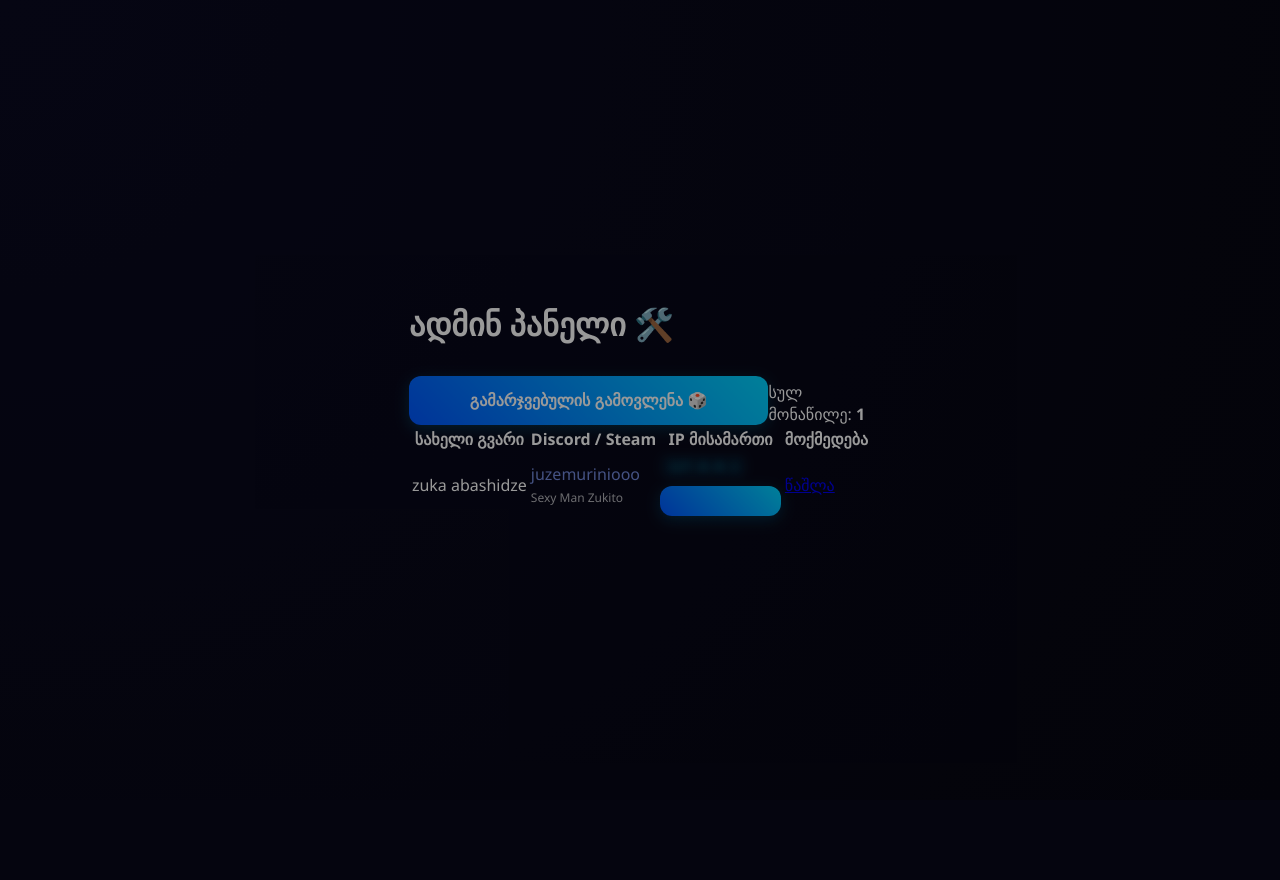
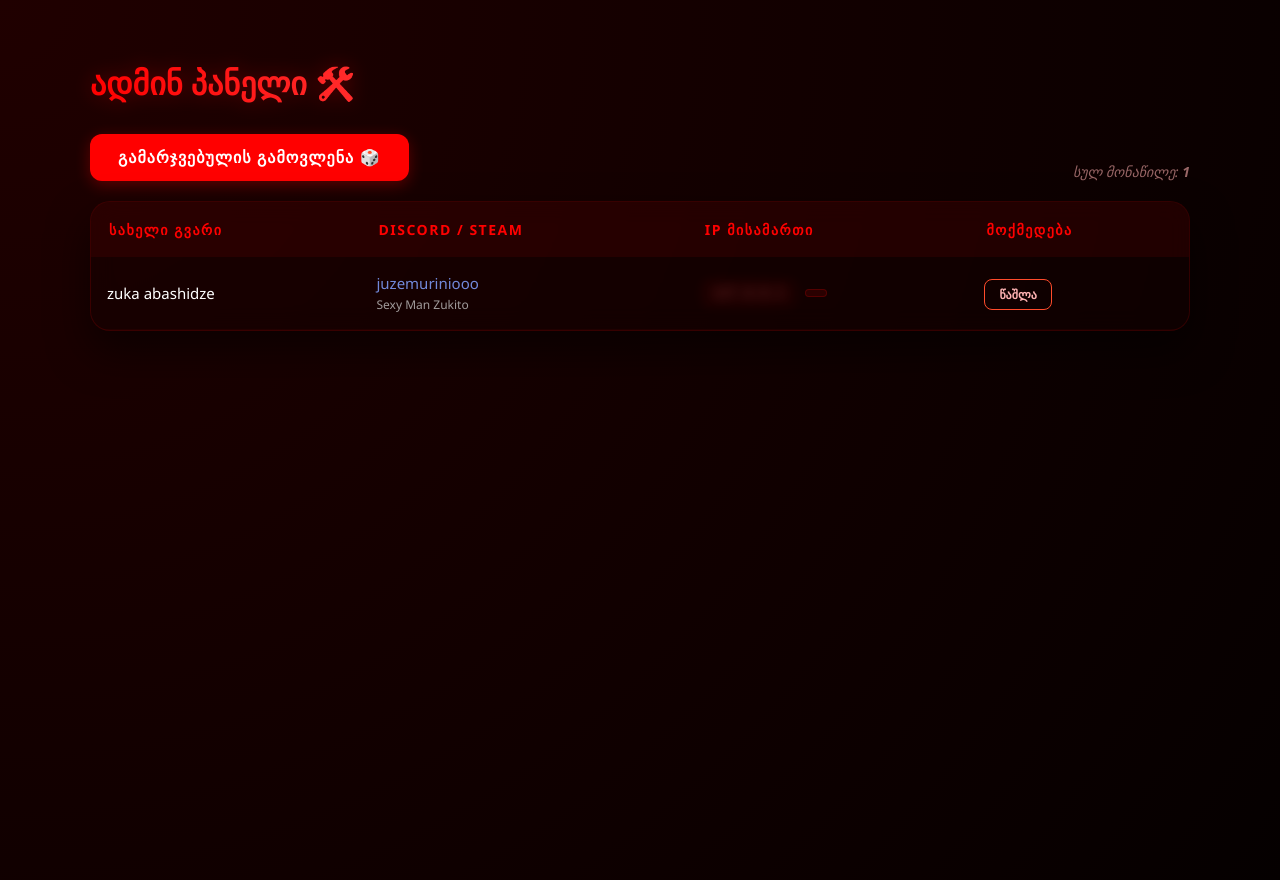
Before and after one commit to zukaabashidze/Giveaway-V0.4, a Flask app: template templates/admin.html in a window 1280 px wide. Before the commit the page ends 520 px from the top, so only its background shows below. Run offline with Flask 3, Linux system fonts and the light colour scheme; the template is opened without the code that fills it: values that come from a table or form of the project are taken from there, others are empty.

Commit message:
commit
Updated the admin dashboard styles and layout to use a red theme. Enhanced UI elements for better visibility and interaction.

```diff
--- a/templates/admin.html
+++ b/templates/admin.html
@@ -6,171 +6,186 @@
     <title>Admin Dashboard 🛠️</title>
     <style>
         :root {
-            --primary: #00d4ff;
-            --accent: #0055ff;
-            --bg: #050510;
-            --card-bg: rgba(255, 255, 255, 0.03);
+            --primary: #ff0000; /* ხასხასა ნეონის წითელი */
+            --accent: #8b0000;  /* მუქი წითელი აქცენტებისთვის */
+            --bg: #0a0000;      /* თითქმის შავი, წითელი ტონით */
+            --card-bg: rgba(20, 0, 0, 0.4); /* მუქი გამჭვირვალე წითელი */
             --danger: #ff4b2b;
             --success: #00ff88;
-            --text-color: #ffffff;
         }
 
         body {
+            background: var(--bg);
+            /* რადიალური გრადიენტი უფრო ღრმა ეფექტისთვის */
+            background: radial-gradient(circle at top left, #200000, #050000);
+            color: white;
+            font-family: 'Segoe UI', system-ui, sans-serif;
+            padding: 40px;
             margin: 0;
-            padding: 0;
             min-height: 100vh;
-            display: flex;
-            justify-content: center;
-            align-items: center;
-            /* ფონი მეორე დიზაინიდან */
-            background: var(--bg);
-            background: radial-gradient(circle at top left, #0a0a20, #050510) fixed;
-            background-size: cover;
-            font-family: 'Segoe UI', system-ui, sans-serif;
-            overflow: hidden;
-            position: relative;
-            color: var(--text-color);
         }
 
-        /* მუქი ფენა სურათისთვის (თუ გამოიყენებ ფონურ სურათს) */
-        body::before {
-            content: '';
-            position: absolute;
-            top: 0; left: 0; width: 100%; height: 100%;
-            background: rgba(0, 0, 0, 0.4);
-            z-index: 1;
+        .container {
+            max-width: 1100px;
+            margin: 0 auto;
         }
 
-        /* წვიმის კონტეინერი - ახლა ლურჯ ფერებში */
-        .rain {
-            position: absolute;
-            top: 0; left: 0; width: 100%; height: 100%;
-            z-index: 2;
-            pointer-events: none;
+        h1 {
+            font-size: 32px;
+            /* ტექსტის გრადიენტი წითელში */
+            background: linear-gradient(to right, var(--primary), #ffb3b3);
+            -webkit-background-clip: text;
+            -webkit-text-fill-color: transparent;
+            margin-bottom: 30px;
+            display: flex;
+            align-items: center;
+            gap: 15px;
+            filter: drop-shadow(0 0 10px rgba(255, 0, 0, 0.3));
         }
 
-        .drop {
-            position: absolute;
-            background: linear-gradient(to bottom, transparent, var(--primary)); /* ლურჯი წვიმა */
-            width: 1px;
-            height: 80px;
-            top: -100px;
-            opacity: 0.5;
-            animation: fall 0.5s linear infinite;
+        /* გამარჯვებულის ბლოკი - ცეცხლოვანი ეფექტი */
+        .winner-box {
+            background: linear-gradient(45deg, var(--accent), var(--primary));
+            color: white;
+            padding: 25px;
+            border-radius: 16px;
+            margin-bottom: 30px;
+            display: none;
+            text-align: center;
+            font-size: 20px;
+            font-weight: bold;
+            box-shadow: 0 10px 30px rgba(255, 0, 0, 0.4);
+            animation: slideIn 0.5s ease;
         }
 
-        @keyframes fall {
-            to { transform: translateY(120vh); }
+        @keyframes slideIn {
+            from { opacity: 0; transform: translateY(-20px); }
+            to { opacity: 1; transform: translateY(0); }
         }
 
-        /* რეგისტრაციის ბარათი - ფუტურისტული სტილი */
-        .card {
-            position: relative;
-            z-index: 10;
-            background: var(--card-bg);
-            backdrop-filter: blur(15px);
-            border: 1px solid rgba(0, 212, 255, 0.2);
-            padding: 40px;
-            border-radius: 20px;
-            width: 350px;
-            text-align: center;
-            box-shadow: 0 20px 40px rgba(0, 0, 0, 0.4),
-                        0 0 20px rgba(0, 212, 255, 0.1);
+        /* ღილაკები - Neon Red ეფექტით */
+        .btn-pick {
+            background: var(--primary);
+            color: white;
+            border: none;
+            padding: 14px 28px;
+            border-radius: 12px;
+            font-weight: bold;
+            cursor: pointer;
+            font-size: 16px;
+            transition: all 0.3s;
+            box-shadow: 0 4px 15px rgba(255, 0, 0, 0.3);
+            margin-bottom: 20px;
+            text-transform: uppercase;
+            letter-spacing: 1px;
         }
 
-        h2 {
-            font-size: 28px;
-            background: linear-gradient(to right, var(--primary), #fff);
-            -webkit-background-clip: text;
-            -webkit-text-fill-color: transparent;
-            text-transform: uppercase;
-            letter-spacing: 2px;
-            margin-top: 0;
-            margin-bottom: 10px;
+        .btn-pick:hover {
+            transform: translateY(-2px);
+            box-shadow: 0 6px 25px rgba(255, 0, 0, 0.6);
+            filter: brightness(1.2);
         }
 
-        .subtitle {
-            font-size: 14px;
-            margin-bottom: 25px;
-            color: #888;
+        /* ცხრილი */
+        .table-container {
+            background: var(--card-bg);
+            backdrop-filter: blur(12px);
+            border-radius: 20px;
+            border: 1px solid rgba(255, 0, 0, 0.15);
+            overflow: hidden;
+            box-shadow: 0 20px 40px rgba(0, 0, 0, 0.5);
         }
 
-        /* ინპუტები */
-        input {
-            background: rgba(255, 255, 255, 0.05);
-            border: 1px solid rgba(0, 212, 255, 0.2);
+        table {
+            width: 100%;
+            border-collapse: collapse;
+            text-align: left;
+        }
+
+        th {
+            background: rgba(255, 0, 0, 0.08);
+            padding: 18px;
+            color: var(--primary);
+            font-size: 14px;
+            text-transform: uppercase;
+            letter-spacing: 1.5px;
+        }
+
+        td {
+            padding: 16px;
+            border-bottom: 1px solid rgba(255, 0, 0, 0.05);
+            font-size: 15px;
+            color: #ddd;
+        }
+
+        tr:hover td {
+            background: rgba(255, 0, 0, 0.03);
             color: white;
-            padding: 12px;
-            border-radius: 10px;
-            width: calc(100% - 26px);
-            margin-bottom: 15px;
-            outline: none;
+        }
+
+        /* IP ტეგი - წითელი განათებით */
+        .ip-tag {
+            background: rgba(255, 0, 0, 0.1);
+            color: #ff6666;
+            padding: 4px 10px;
+            border-radius: 6px;
+            font-family: 'Courier New', monospace;
+            font-size: 13px;
+            border: 1px solid rgba(255, 0, 0, 0.2);
+        }
+
+        .btn-delete {
+            color: #ffb3b3;
+            text-decoration: none;
+            font-weight: bold;
+            font-size: 12px;
+            padding: 6px 14px;
+            border: 1px solid var(--danger);
+            border-radius: 8px;
+            transition: all 0.3s;
+            text-transform: uppercase;
+        }
+
+        .btn-delete:hover {
+            background: var(--danger);
+            color: white;
+            box-shadow: 0 0 15px rgba(255, 75, 43, 0.4);
+        }
+
+        .stats {
+            margin-bottom: 20px;
+            font-size: 14px;
+            color: #996666;
+            font-style: italic;
+        }
+
+        .ip-container {
+            display: flex;
+            align-items: center;
+            gap: 10px;
+        }
+
+        /* დამალული IP */
+        .hidden-ip {
+            filter: blur(6px);
+            user-select: none;
+            opacity: 0.5;
+        }
+
+        .toggle-ip {
+            background: rgba(255, 0, 0, 0.1);
+            border: 1px solid rgba(255, 0, 0, 0.2);
+            color: var(--primary);
+            cursor: pointer;
+            border-radius: 5px;
+            padding: 3px 10px;
+            font-size: 12px;
             transition: 0.3s;
         }
 
-        input:focus {
-            border-color: var(--primary);
-            background: rgba(255, 255, 255, 0.1);
-            box-shadow: 0 0 15px rgba(0, 212, 255, 0.3);
-        }
-
-        /* ღილაკი - ლურჯი გრადიენტით */
-        button {
-            background: linear-gradient(45deg, var(--accent), var(--primary));
-            border: none;
-            padding: 15px;
-            color: white;
-            font-weight: bold;
-            font-size: 16px;
-            border-radius: 12px;
-            cursor: pointer;
-            width: 100%;
-            transition: all 0.3s;
-            margin-top: 10px;
-            box-shadow: 0 4px 15px rgba(0, 212, 255, 0.2);
-        }
-
-        button:hover {
-            transform: translateY(-2px);
-            box-shadow: 0 6px 20px rgba(0, 212, 255, 0.4);
-            filter: brightness(1.1);
-        }
-
-        /* შეტყობინებები */
-        #msg {
-            margin-top: 15px;
-            font-size: 14px;
-            min-height: 1em;
-        }
-
-        .error { color: var(--danger); }
-        .success { color: var(--success); }
-
-        /* დაბლოკილი მომხმარებლის კონტეინერი */
-        .blocked-container {
-            position: relative;
-            z-index: 100;
-            text-align: center;
-            background: rgba(5, 5, 16, 0.9);
-            padding: 40px;
-            border-radius: 20px;
-            border: 2px solid var(--danger);
-            box-shadow: 0 0 30px rgba(255, 75, 43, 0.2);
-        }
-
-        /* IP ტეგები და სხვა ელემენტები */
-        .ip-tag {
-            background: rgba(0, 212, 255, 0.1);
-            color: var(--primary);
-            padding: 4px 8px;
-            border-radius: 6px;
-            font-family: monospace;
-            transition: 0.3s;
-        }
-
-        .hidden-ip {
-            filter: blur(5px);
-            opacity: 0.6;
+        .toggle-ip:hover {
+            background: var(--primary);
+            color: black;
         }
     </style>
 </head>
```
